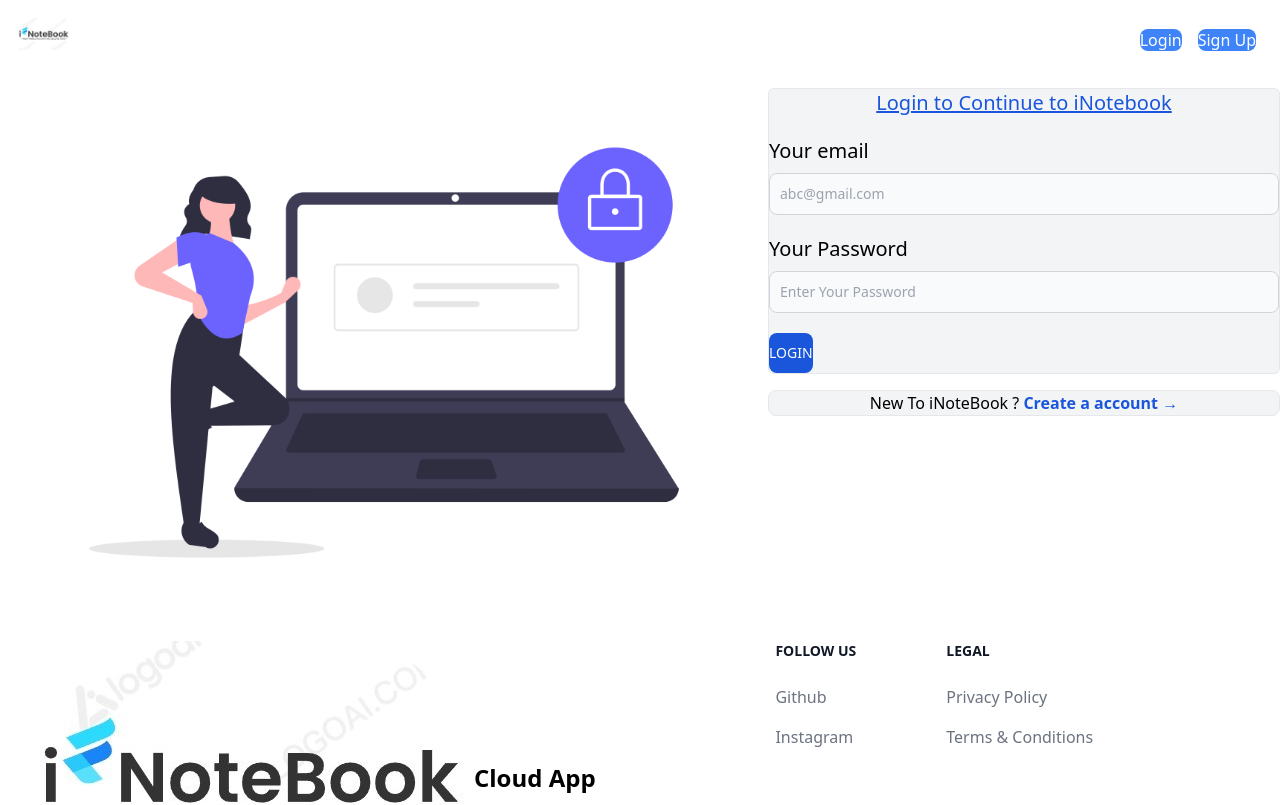
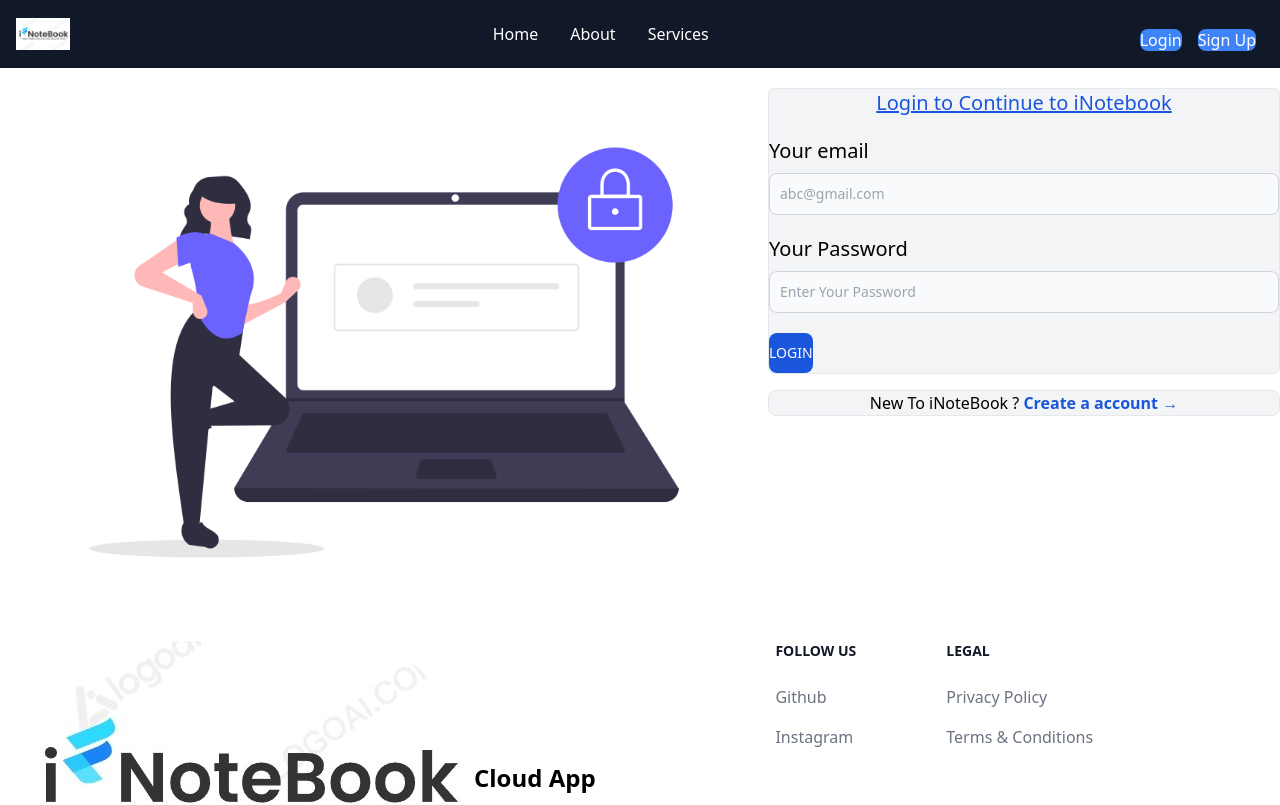
Before and after one commit to GArpit001/iNoteBook-Client, a React (Vite) app: page /login in a window 1280 px wide. Shown: the top 805 px of the page. Built offline with nearby package versions, Linux system fonts and the light colour scheme; no server answers.

Commit message:
edit navbar

```diff
--- a/src/component/Navbar.jsx
+++ b/src/component/Navbar.jsx
@@ -168,7 +168,7 @@
 
 
         <>
-            <nav className="bg-white border-gray-200 ">
+            <nav className=" border-gray-200 bg-gray-900">
                 <div className="max-w-screen-xl flex flex-wrap items-center justify-between mx-auto p-4">
 
                     <div className='text-white navLogo'>
```
